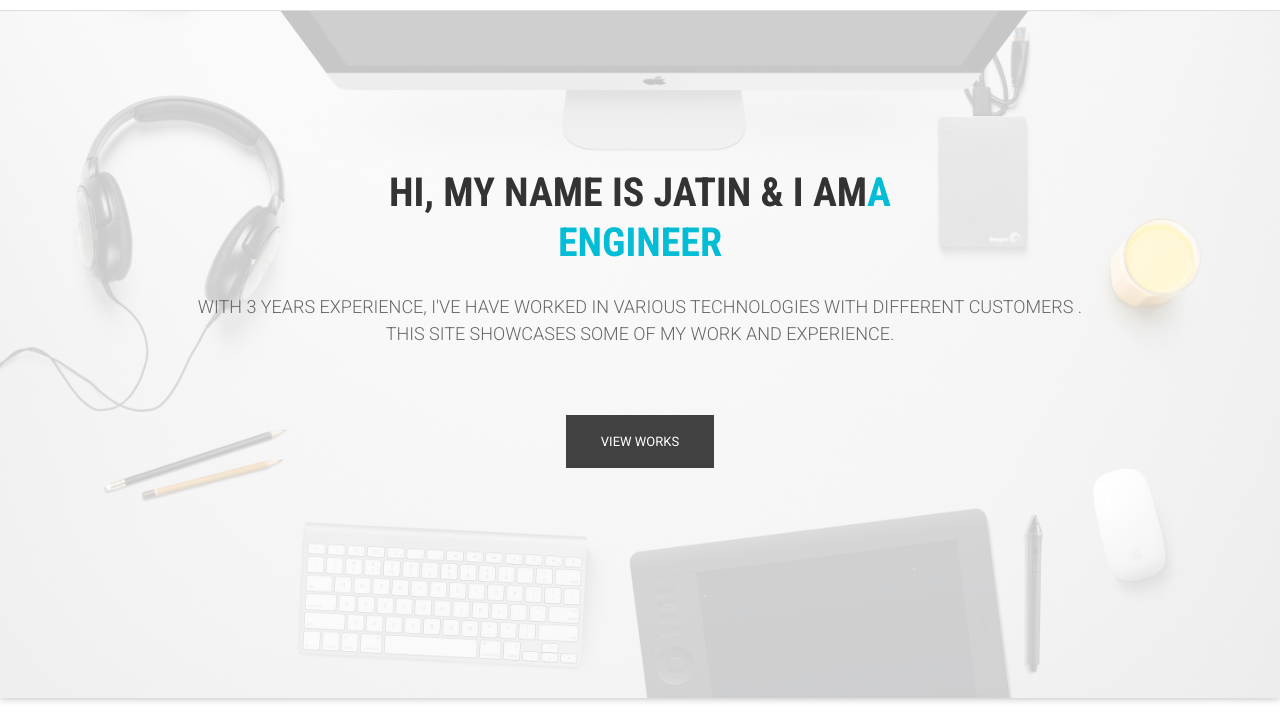
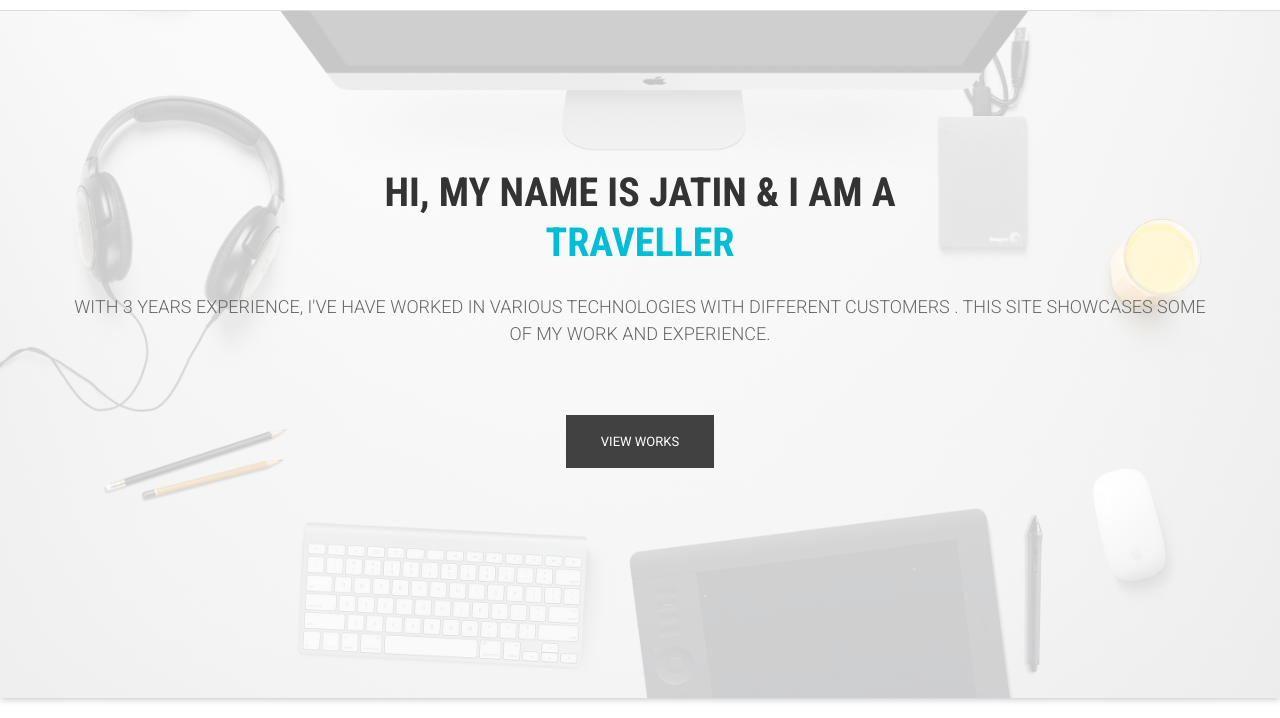
Before and after one commit to JatinSolanki12/My-profile, a plain HTML site: page My Profile Project/index.html in a window 1280 px wide. Shown: the part 82-800 px from the top of the page. Drawn offline with nearby package versions, Linux system fonts and the light colour scheme; files whose address does not match are found by name; a web font is replaced by a local one.

Commit message:
Index file changed

```diff
--- a/My Profile Project/index.html
+++ b/My Profile Project/index.html
@@ -127,18 +127,17 @@
                             <!-- Slider -->
                             <section class="cd-intro">
                                 <h1 class="wow fadeInUp animated cd-headline slide" data-wow-delay=".4s" >
-                                <span>HI, MY NAME IS JATIN & I AM</span><span class="cd-words-wrapper"><b class="is-visible">AN</b><b>A</b><b>A</b>
-</span><br>
+                                <span>HI, MY NAME IS JATIN & I AM A</span><br>
                                 <span class="cd-words-wrapper">
-                                    <b class="is-visible">ENGINEER</b>
-                                    <b>DEVELOPER</b>
+                                    <b class="is-visible">DEVELOPER</b>
+                                    <b>LEARNER</b>
                                     <b>TRAVELLER</b>
                                 </span>
                                 </h1>
                                 </section> <!-- cd-intro -->
                                 <!-- /.slider -->
                                 <h2 class="wow fadeInUp animated" data-wow-delay=".6s" >
-                                    With 3 years experience, I've have worked in various technologies with different customers .<br /> This site showcases some of my work and experience.
+                                    With 3 years experience, I've have worked in various technologies with different customers . This site showcases some of my work and experience.
                                 </h2>
                                 <a class="btn-lines dark light wow fadeInUp animated smooth-scroll btn btn-default btn-green" data-wow-delay=".9s" href="#works" data-section="#works" >View Works</a>
 
```
